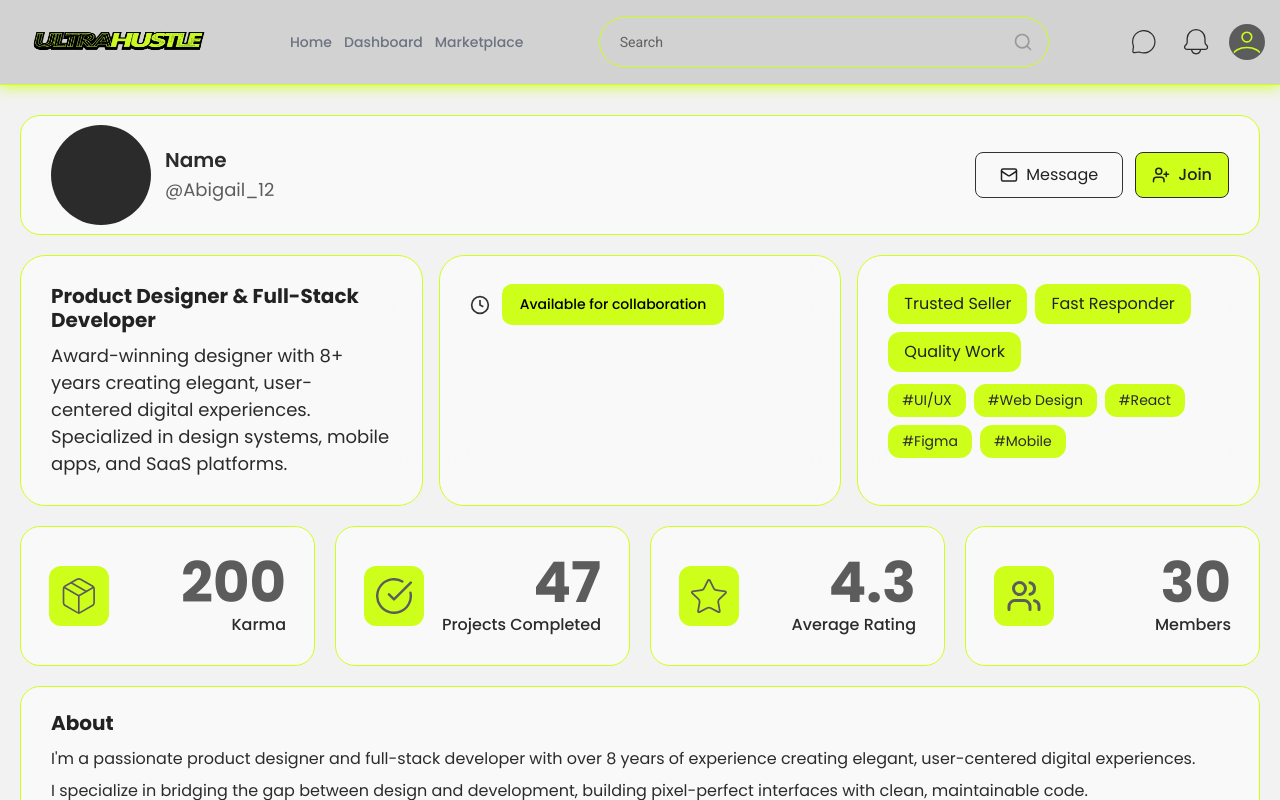
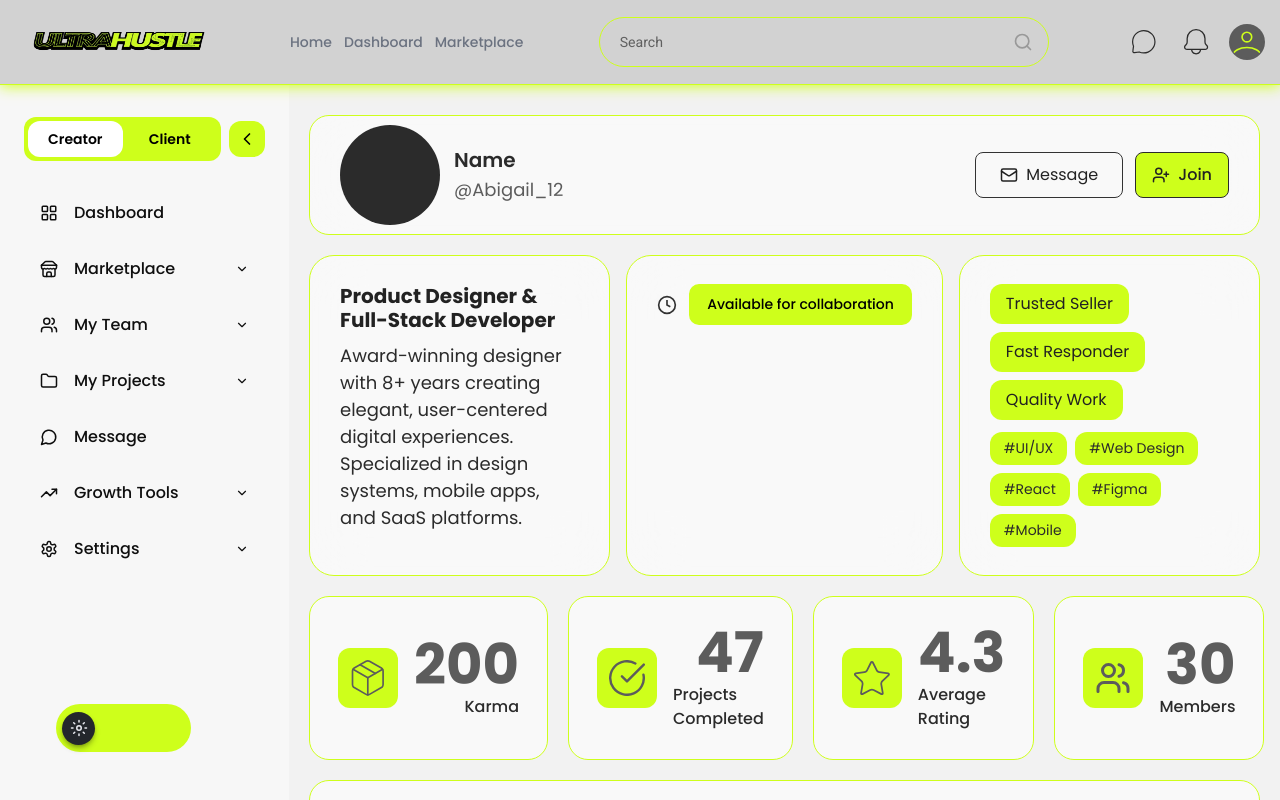
Before and after one commit to milanKUN/ultrahustle_new, a React (Vite) app: page /public-team-profile in a window 1280 px wide. Built offline with nearby package versions, Linux system fonts and the light colour scheme.

Commit message:
update from collaborator

```diff
--- a/src/components/layout/Sidebar.jsx
+++ b/src/components/layout/Sidebar.jsx
@@ -189,7 +189,7 @@ export default function Sidebar({
       setExpanded(false);
       setShowSettings(false);
     }
-  }, [isMobile, setExpanded, setShowSettings]);
+  }, [isMobile]);
 
   useEffect(() => {
     if (userType === "client") {
--- a/src/features/dashboard/pages/PublicTeamProfile.jsx
+++ b/src/features/dashboard/pages/PublicTeamProfile.jsx
@@ -5,6 +5,7 @@ import { useNavigate } from "react-router-dom";
 import "../../../pages/InReviewLight.css";
 import "./TeamProfileLight.css";
 import NavbarLight from "../../../components/layout/UserNavbar";
+import Sidebar from "../../../components/layout/Sidebar";
 import "../../../Darkuser.css";
 
 const PublicTeamProfile = (props) => {
@@ -24,10 +25,9 @@ const PublicTeamProfile = (props) => {
     });
   };
 
-  const [theme, setTheme] =
-    typeof props.theme === "string" && typeof props.setTheme === "function"
-      ? [props.theme, props.setTheme]
-      : useState("light");
+  const [localTheme, setLocalTheme] = useState("light");
+  const theme = props.theme || localTheme;
+  const setTheme = props.setTheme || setLocalTheme;
   const [isrequestsent, setIsrequestsent] = useState(false);
   const [favorites, setFavorites] = useState(new Set());
   const [activeItemIndex, setActiveItemIndex] = useState(null);
@@ -49,6 +49,7 @@ const PublicTeamProfile = (props) => {
 
   // ✅ Sidebar state
   const [sidebarOpen, setSidebarOpen] = useState(true);
+  const [showSettings, setShowSettings] = useState(false);
   const [activeSetting, setActiveSetting] = useState("basic");
 
   const contentRef = useRef(null);
@@ -324,11 +325,22 @@ const PublicTeamProfile = (props) => {
       <NavbarLight
         className="create-team-navbar"
         toggleSidebar={() => setSidebarOpen((p) => !p)}
+        isSidebarOpen={sidebarOpen}
         theme={theme}
         onDropdownChange={handleDropdownChange}
       />
 
       <div className="pt-[85px] flex relative z-10">
+        <Sidebar
+          expanded={sidebarOpen}
+          setExpanded={setSidebarOpen}
+          showSettings={showSettings}
+          setShowSettings={setShowSettings}
+          activeSetting={activeSetting}
+          onSectionChange={handleSectionChange}
+          theme={theme || "light"}
+          setTheme={setTheme}
+        />
 
 
 
--- a/src/features/dashboard/pages/TeamProfileLight.jsx
+++ b/src/features/dashboard/pages/TeamProfileLight.jsx
@@ -48,7 +48,8 @@ const TeamProfileLight = (props) => {
   const [isDropdownOpen, setIsDropdownOpen] = useState(false);
 
   // ✅ Sidebar state
-  const [sidebarOpen, setSidebarOpen] = useState(false);
+  const [sidebarOpen, setSidebarOpen] = useState(true);
+  const [showSettings, setShowSettings] = useState(false);
   const [activeSetting, setActiveSetting] = useState("basic");
 
   const contentRef = useRef(null);
@@ -334,11 +335,11 @@ const TeamProfileLight = (props) => {
         <Sidebar
           expanded={sidebarOpen}
           setExpanded={setSidebarOpen}
-          showSettings={false}
-          setShowSettings={() => { }}
+          showSettings={showSettings}
+          setShowSettings={setShowSettings}
           activeSetting={activeSetting}
           onSectionChange={handleSectionChange}
-          theme={theme}
+          theme={theme || "light"}
           setTheme={setTheme}
         />
 
--- a/src/features/marketplace/pages/CreateServiceListing.css
+++ b/src/features/marketplace/pages/CreateServiceListing.css
@@ -99,6 +99,35 @@
   align-items: center;
   gap: 10px;
   padding-top: 2px;
+}
+
+/* ✅ Default (OFF) state stays same (your current .csl-ai-pill) */
+
+/* ✅ ON state — screenshot jaisa */
+.csl-ai-pill.active {
+  color: #ffffff;
+  font-weight: 600;
+
+  /* Black fill */
+  background: linear-gradient(#0b0b0b, #0b0b0b) padding-box,
+
+    /* Neon border */
+    linear-gradient(90deg, #df5ef3, #a210ff) border-box;
+
+  border: 2px solid transparent;
+  border-radius: 10px;
+
+  padding: 6px 14px;
+  gap: 8px;
+
+  /* Purple glow */
+  box-shadow:
+    0 0 0 2px rgba(172, 75, 250, 0.55),
+    0 0 18px rgba(172, 75, 250, 0.75);
+}
+
+.csl-ai-pill.active svg {
+  color: #ffffff;
 }
 
 .csl-ai-pill {
--- a/src/features/marketplace/pages/CreateServiceListing.jsx
+++ b/src/features/marketplace/pages/CreateServiceListing.jsx
@@ -281,6 +281,7 @@ export default function CreateServiceListing({ theme, setTheme }) {
       {/* ✅ NAVBAR */}
       <UserNavbar
         toggleSidebar={() => setSidebarOpen((p) => !p)}
+        isSidebarOpen={sidebarOpen}
         theme={theme}
       />
 
@@ -289,8 +290,8 @@ export default function CreateServiceListing({ theme, setTheme }) {
         <Sidebar
           expanded={sidebarOpen}
           setExpanded={setSidebarOpen}
-          showSettings={false}
-          setShowSettings={() => { }}
+          showSettings={showSettings}
+          setShowSettings={setShowSettings}
           activeSetting={activeSetting}
           onSectionChange={handleSectionChange}
           theme={theme}
@@ -312,7 +313,7 @@ export default function CreateServiceListing({ theme, setTheme }) {
                     </div>
 
                     <div className="csl-ai">
-                      <span className="csl-ai-pill">
+                      <span className={`csl-ai-pill ${aiPowered ? "active" : ""}`}>
                         <svg width="15" height="15" viewBox="0 0 24 24" fill="currentColor">
                           <path d="M11 2C11 2 11 10 19 10C11 10 11 18 11 18C11 18 11 10 3 10C11 10 11 2 11 2Z" />
                           <path d="M18 16C18 16 18 19 22 19C18 19 18 22 18 22C18 22 18 19 14 19C18 19 18 16 18 16Z" />
```
Also changed, not shown: 1 other file (tests, documents, lock files or other folders).
